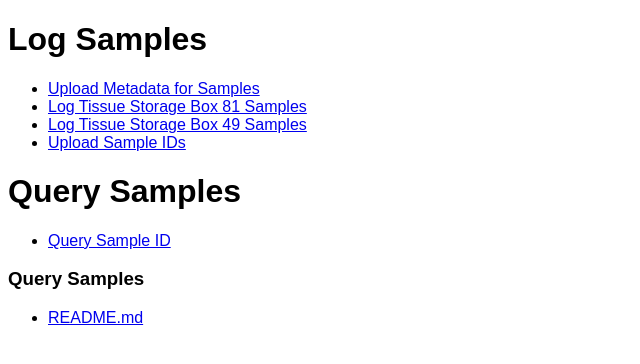
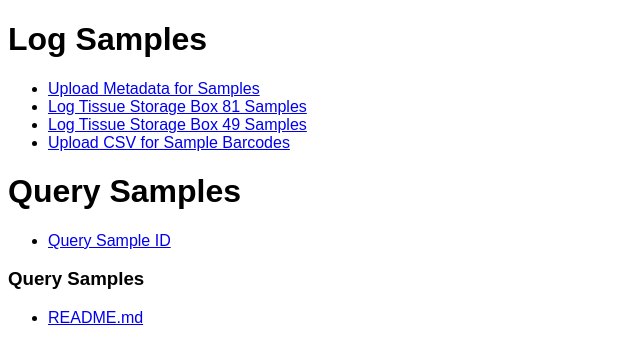
Before and after one commit to pinskylab/db_web_framework, a Flask app: page / in a window 1280 px wide. Shown: the top 364 px of the page, without its empty margins (0-640 px from the left). Run offline with Flask 3, Linux system fonts and the light colour scheme.

Commit message:
re formated intermidate sample barcode table system

```diff
--- a/app.py
+++ b/app.py
@@ -45,10 +45,10 @@ def download_csv_template():
 	template_path = os.path.join(app.config['STATIC_FOLDER'], 'templates', 'csv_template.csv')
 	return send_from_directory(directory=os.path.dirname(template_path), filename=os.path.basename(template_path))
 
-@app.route("/upload_sample_ids.html")
-def upload_sample_ids():
-    print("UPLOAD SAMPLE IDS PAGE")
-    return render_template('upload_sample_ids.html')
+@app.route("/upload_csv_for_sample_barcodes.html")
+def upload_csv_for_sample_barcodes():
+    print("UPLOAD SAMPLE IDS TO PRINT BARCODES")
+    return render_template('upload_csv_for_sample_barcodes.html')
 
 @app.route("/query_sample_id.html")
 def query_sample_id():
@@ -248,42 +248,38 @@ def process_uploadCSV_sample_metadata():
     return jsonify(response)
 
 
-@app.route("/process_sample_ids", methods=['POST'])
-def process_sample_ids():
-    if 'file' not in request.files:
-        return jsonify({"status": "error", "message": "No file part"}), 400
+@app.route("/process_sample_ids_for_barcode", methods=['POST'])
+def process_sample_ids_for_barcode():
+    if 'file' not in request.files or request.files['file'].filename == '':
+        return jsonify({"status": "error", "message": "No file selected"}), 400
 
     file = request.files['file']
-    if file.filename == '':
-        return jsonify({"status": "error", "message": "No file selected"}), 400
-
     file_path = os.path.join(app.config['UPLOAD_FOLDER'], file.filename)
     file.save(file_path)
 
     connection = get_db_connection()
     if not connection:
         return jsonify({"status": "error", "message": "Failed to connect to the database"}), 500
-    else:
-        print("Connection Successful")
 
     cursor = connection.cursor()
 
     try:
-        cursor.callproc('clear_sample_id_table')
-        connection.commit()
+        cursor.execute("TRUNCATE TABLE print_sample_id_barcode")
+
         with open(file_path, mode='r') as csvfile:
             reader = csv.reader(csvfile)
-            next(reader)  # Skip the header row
-            for row in reader:
-                processed_row = [None if field == '' else field for field in row]
-                cursor.execute(
-                    "INSERT INTO sample_id_data (sample_id) VALUES (%s)",
-                    processed_row
-                )
-                connection.commit()
+            rows = [(row[0],) for row in reader if row]  # single column (sample_id)
 
-        print("CALLING THE STORED PROCEDURE 'INSERTING_DATA()'");
-        cursor.callproc('inserting_data')
+        cursor.executemany("INSERT INTO print_sample_id_barcode (sample_id) VALUES (%s)", rows)
+
+        cursor.execute("""
+            UPDATE print_sample_id_barcode p
+            JOIN sample_metadata m ON p.sample_id = m.sample_id
+            SET p.project_name = m.project_name,
+                p.species = m.species,
+                p.storage_solution = m.storage_solution
+        """)
+
         connection.commit()
         response = {"status": "success"}
     except mysql.connector.Error as err:
--- a/templates/index.html
+++ b/templates/index.html
@@ -12,7 +12,7 @@
                 <li><a href="{{ url_for('upload_csv_sample_metadata') }}">Upload Metadata for Samples</a></li>
                 <li><a href="{{ url_for('log_tissue_box_81_samples') }}">Log Tissue Storage Box 81 Samples</a></li>
                 <li><a href="{{ url_for('log_tissue_box_49_samples') }}">Log Tissue Storage Box 49 Samples</a></li>
-        	<li><a href="{{ url_for('upload_sample_ids') }}">Upload Sample IDs</a></li>
+        	    <li><a href="{{ url_for('upload_csv_for_sample_barcodes') }}">Upload CSV for Sample Barcodes</a></li>
             </ul>
         </nav>
 
--- a/templates/upload_sample_ids.html
+++ b/templates/upload_csv_for_sample_barcodes.html
@@ -13,7 +13,7 @@
         formData.append('file', file);
 
         $.ajax({
-            url: "{{ url_for('process_sample_ids') }}",
+            url: "{{ url_for('process_sample_ids_for_barcode') }}",
             type: 'POST',
             data: formData,
             processData: false,
```
Also changed, not shown: sql_scripts/sample_id_data.sql (+0 -51 lines).
